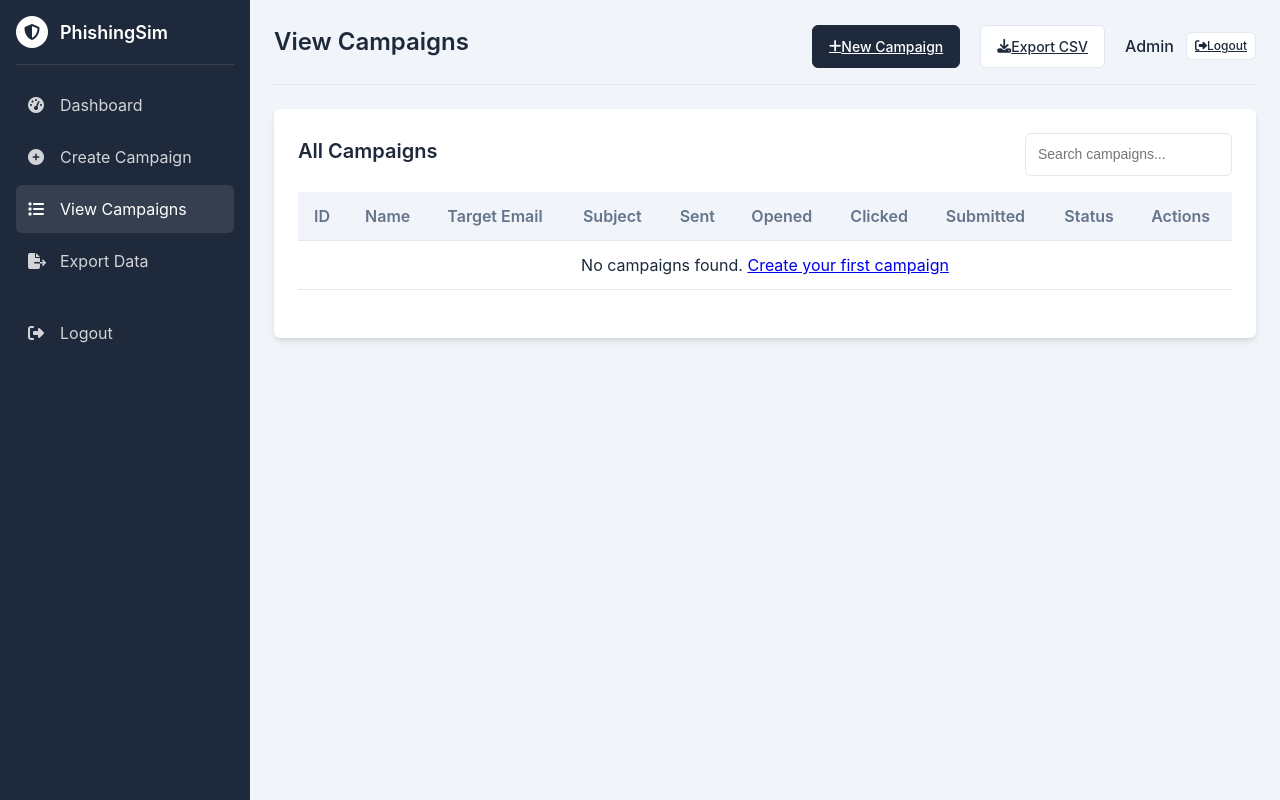
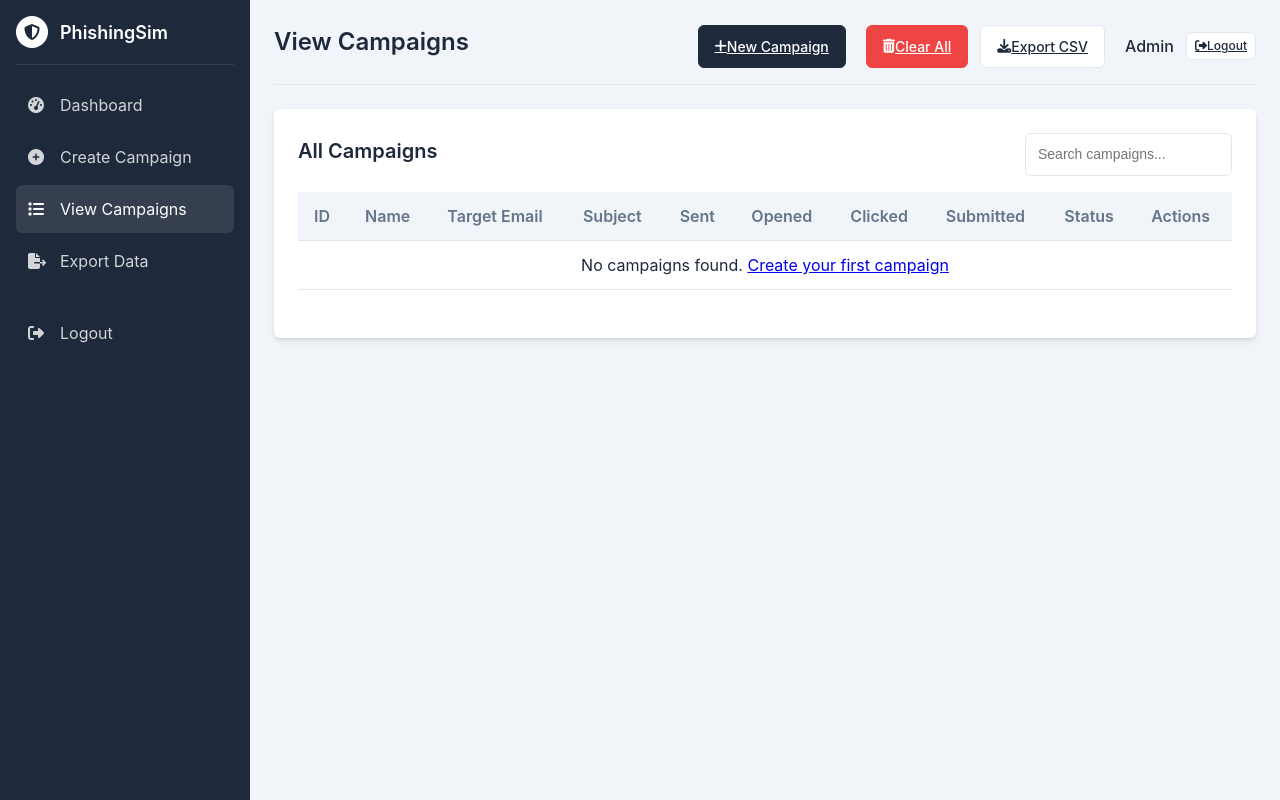
Before and after one commit to HarnoorSingh071206/PhishingSim, a Flask app: page /admin/campaigns/view in a window 1280 px wide. Run offline with Flask 3, Linux system fonts and the light colour scheme; the visitor is signed in with stand-in values (Sample User, id 1); data that the repository does not hold is empty.

Commit message:
Added clear all feature

```diff
--- a/routes/admin.py
+++ b/routes/admin.py
@@ -1,5 +1,5 @@
 from flask import Blueprint, jsonify, Response, render_template, session, redirect, url_for,request
-from models import Campaign
+from models import Campaign,db
 import csv
 import io
 
@@ -106,3 +106,16 @@ def export_csv():
 def logout():
     session.pop('logged_in', None)
     return redirect(url_for('index'))
+
+@admin_bp.route('/admin/campaigns/clear',methods=['POST'])
+def clear_campaigns():
+    if not session.get('logged_in'):
+        return redirect(url_for('index'))  # Forbidden
+
+    try:
+        num_deleted = db.session.query(Campaign).delete()
+        db.session.commit()
+        return jsonify({"status": "success", "message": f"{num_deleted} campaigns deleted"}), 200
+    except Exception as e:
+        db.session.rollback()
+        return jsonify({"status": "error", "message": str(e)}), 500
--- a/templates/campaigns.html
+++ b/templates/campaigns.html
@@ -60,6 +60,10 @@
                     <a href="/create" class="btn btn-primary mr-2">
                         <i class="fas fa-plus"></i> New Campaign
                     </a>
+                    <a href="#" class="btn btn-danger" onclick="confirmClearAll()">
+    <i class="fas fa-trash-alt"></i> Clear All
+</a>
+
                     <a href="/admin/export" class="btn btn-secondary mr-2">
                         <i class="fas fa-download"></i> Export CSV
                     </a>
@@ -161,6 +165,26 @@
                 `;
                 console.error("Failed to fetch campaigns:", err);
               });
+            function confirmClearAll() {
+    if (confirm("Are you sure you want to delete all campaigns? This action cannot be undone.")) {
+        fetch('/admin/campaigns/clear', {
+            method: 'POST',
+            headers: {
+                'Content-Type': 'application/json'
+            }
+        }).then(res => {
+            if (res.ok) {
+                alert("All campaigns deleted.");
+                window.location.reload();
+            } else {
+                alert("Failed to delete campaigns.");
+            }
+        }).catch(err => {
+            console.error("Error clearing campaigns:", err);
+            alert("An error occurred.");
+        });
+    }
+}
             </script>
 
             </div>
```
